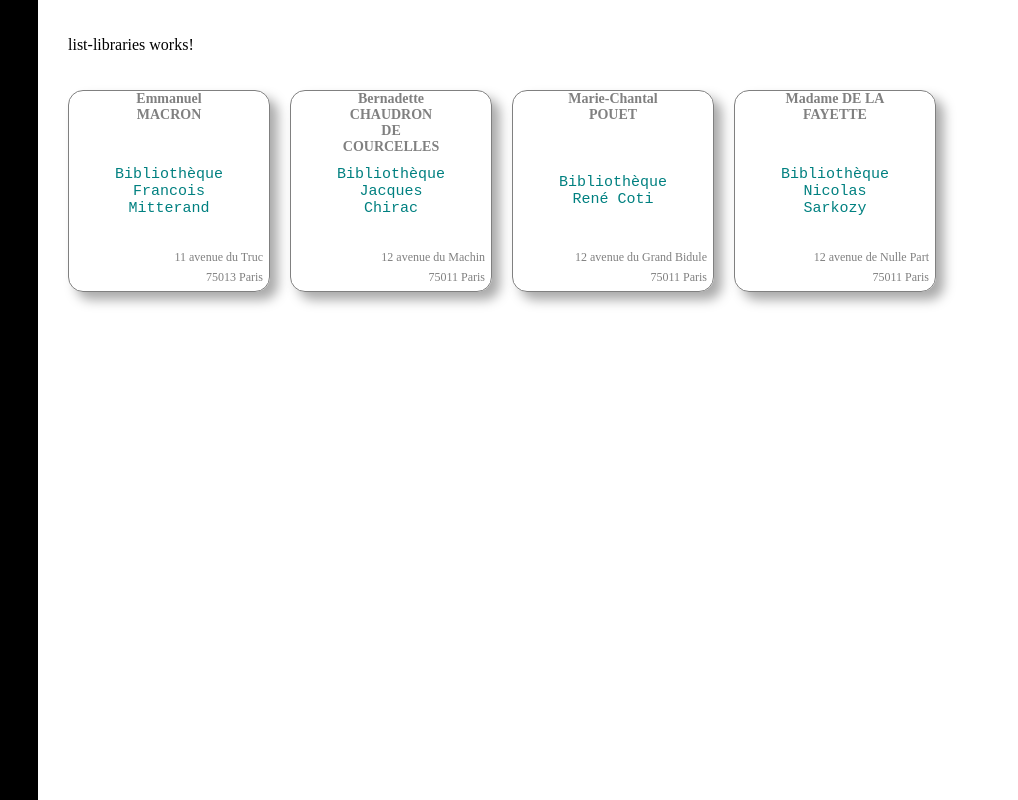
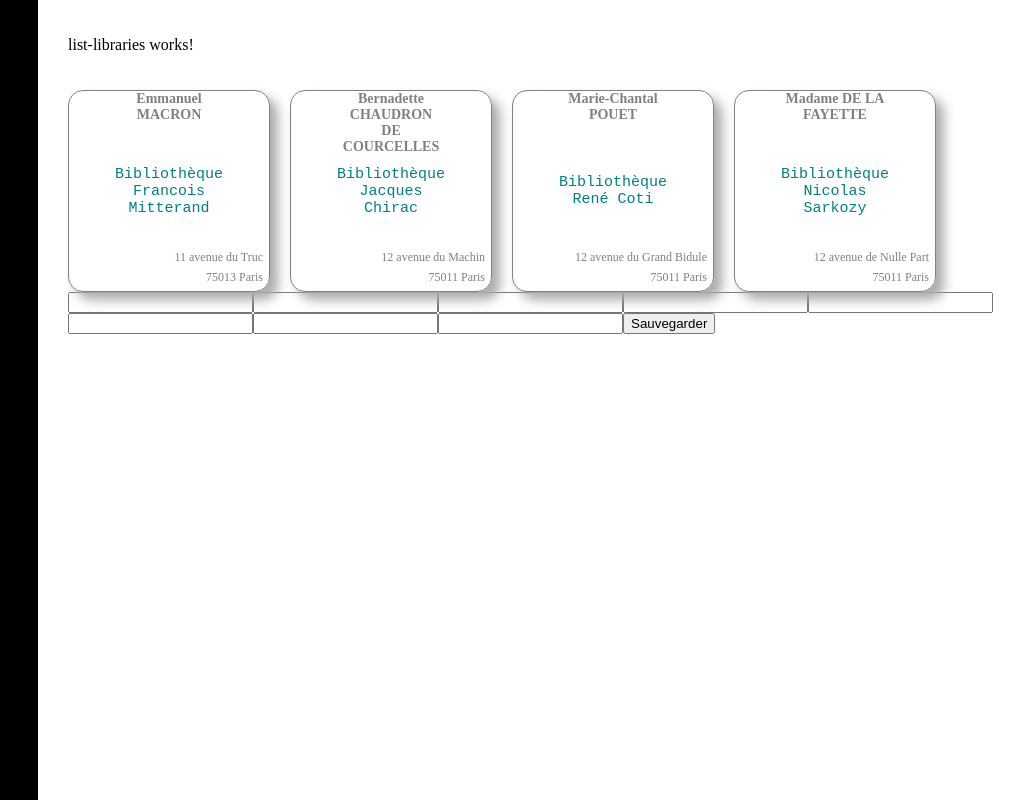
Before and after one commit to marmai-jma/libraryAngular, an Angular app: page / in a window 1280 px wide. Shown: the whole page, without its empty margins (262-1280 px from the left). Built offline with nearby package versions, Linux system fonts and the light colour scheme; no server answers.

Commit message:
Avec formulaire qui affiche la saisie en console

```diff
--- a/src/app/app.component.html
+++ b/src/app/app.component.html
@@ -5,5 +5,6 @@
     </div>
     <div class = "container">
         <app-list-libraries></app-list-libraries>
+        <app-library-form></app-library-form>
     </div>
 </div>
--- /dev/null
+++ b/src/app/component/library-form/library-form.component.html
@@ -0,0 +1,12 @@
+<form [formGroup]="libraryForm" (ngSubmit)="onSubmit()">
+    <input label="text" formControlName = "label">
+    <input type="text" formControlName = "type">
+    <input firstName="text" formControlName = "firstName">
+    <input lastName="text" formControlName = "lastName">
+    <input city="text" formControlName = "city">
+    <input numberStreet="text" formControlName = "numberStreet">
+    <input postalCode="text" formControlName = "postalCode">
+    <input street="text" formControlName = "street">
+
+    <button>Sauvegarder</button>
+</form>
--- /dev/null
+++ b/src/app/component/library-form/library-form.component.ts
@@ -0,0 +1,30 @@
+import { Component, OnInit } from '@angular/core';
+import { FormGroup, FormControl } from '@angular/forms';
+
+@Component({
+  selector: 'app-library-form',
+  templateUrl: './library-form.component.html',
+  styleUrls: ['./library-form.component.scss']
+})
+export class LibraryFormComponent implements OnInit {
+  libraryForm = new FormGroup ({
+    label : new FormControl(''),
+    type: new FormControl(''),
+    firstName : new FormControl(''),
+    lastName : new FormControl(''),
+    city :new FormControl(''),
+    numberStreet : new FormControl(''),
+    postalCode : new FormControl(''),
+    street: new FormControl(''),
+  });
+
+  constructor() { }
+
+  ngOnInit() {
+  }
+
+  onSubmit(){
+    console.warn(this.libraryForm.value);
+  }
+
+}
```
Also changed, not shown: src/app/app.module.ts (+6 -2 lines), src/app/component/library-form/library-form.component.scss (added), 1 other file (tests, documents, lock files or other folders).
